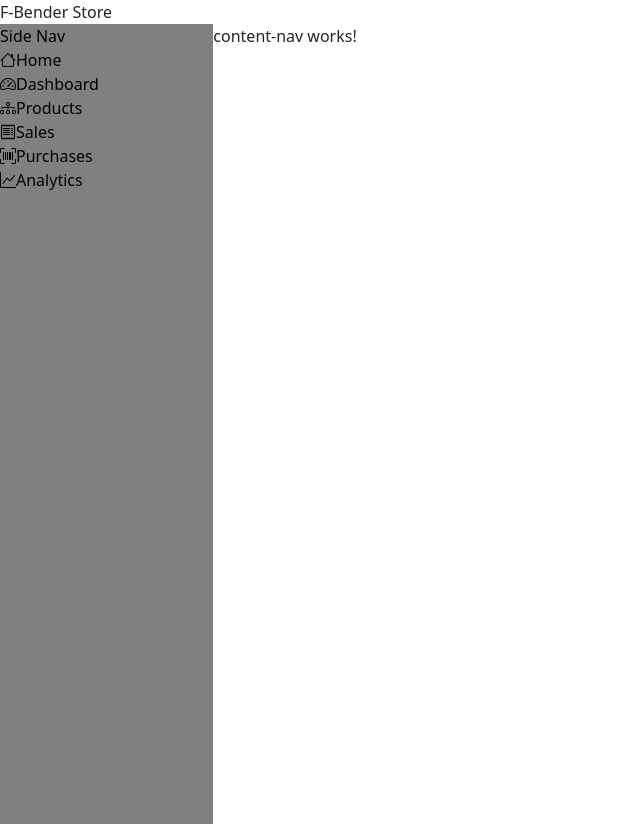
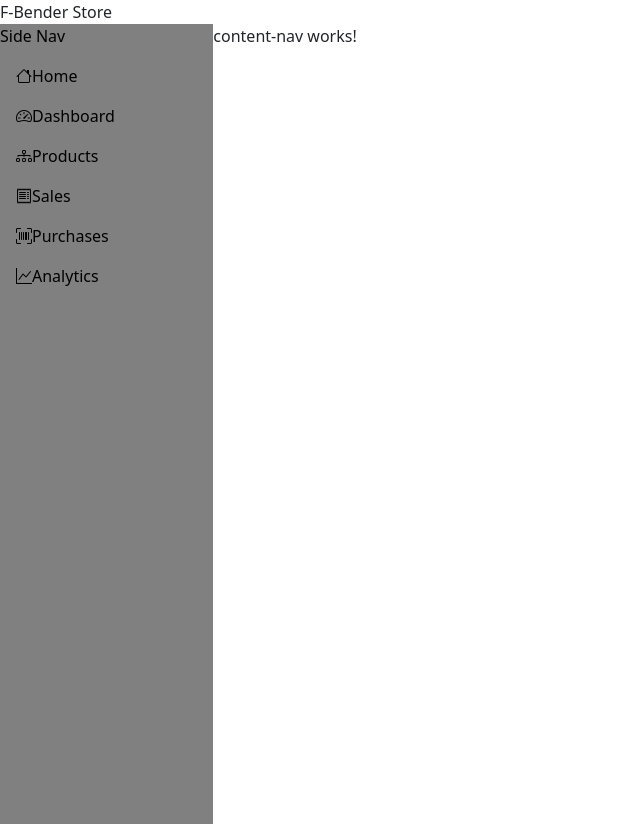
Before and after one commit to Carol254/AngularDashboard, an Angular app: page / in a window 1280 px wide. Shown: the whole page, without its empty margins (0-640 px from the left). Built offline with nearby package versions, Linux system fonts and the light colour scheme.

Commit message:
few changes made

```diff
--- a/src/app/main/side-nav/side-nav.component.html
+++ b/src/app/main/side-nav/side-nav.component.html
@@ -1,29 +1,29 @@
 <div class="_container">
     <div>Side Nav</div>
-    <div class="nav-items">
+    <div class="nav-items m-3">
         <i class="bi bi-house"></i>
          <span>Home</span>
     </div>
-    <div class="nav-items">
+    <div class="nav-items m-3">
         <i class="bi bi-speedometer2"></i>
          <span>Dashboard</span>
     </div>
-    <div class="nav-items">
+    <div class="nav-items m-3">
         <i class="bi bi-diagram-3"></i>
          <span>Products</span>
     </div>
 
-    <div class="nav-items">
+    <div class="nav-items m-3">
         <i class="bi bi-receipt"></i>
          <span>Sales</span>
     </div>
 
-    <div class="nav-items">
+    <div class="nav-items m-3">
         <i class="bi bi-upc-scan bi-2xl"></i>
          <span>Purchases</span>
     </div>
 
-    <div class="nav-items">
+    <div class="nav-items m-3">
         <i class="bi bi-graph-up"></i>
         <span>Analytics</span>
     </div>
```
Also changed, not shown: src/app/main/side-nav/side-nav.component.css (line endings or trailing spaces).
